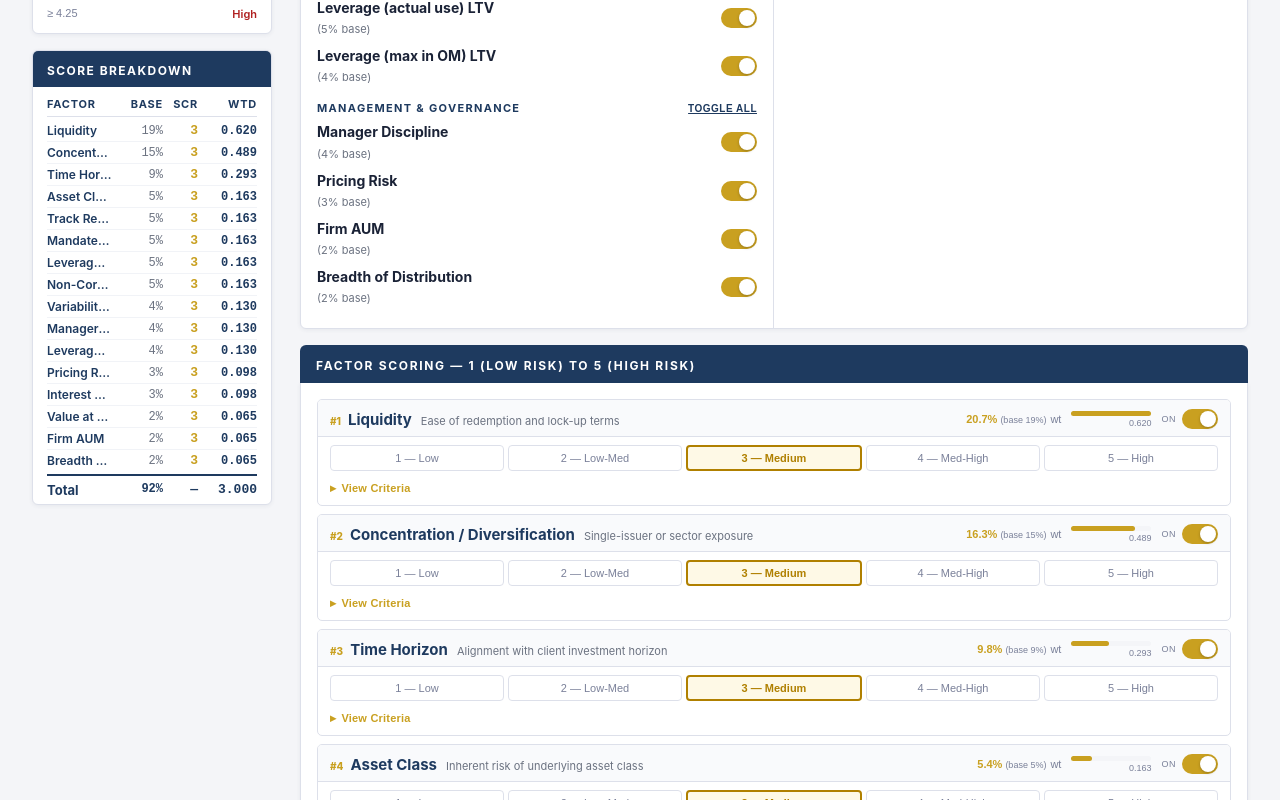
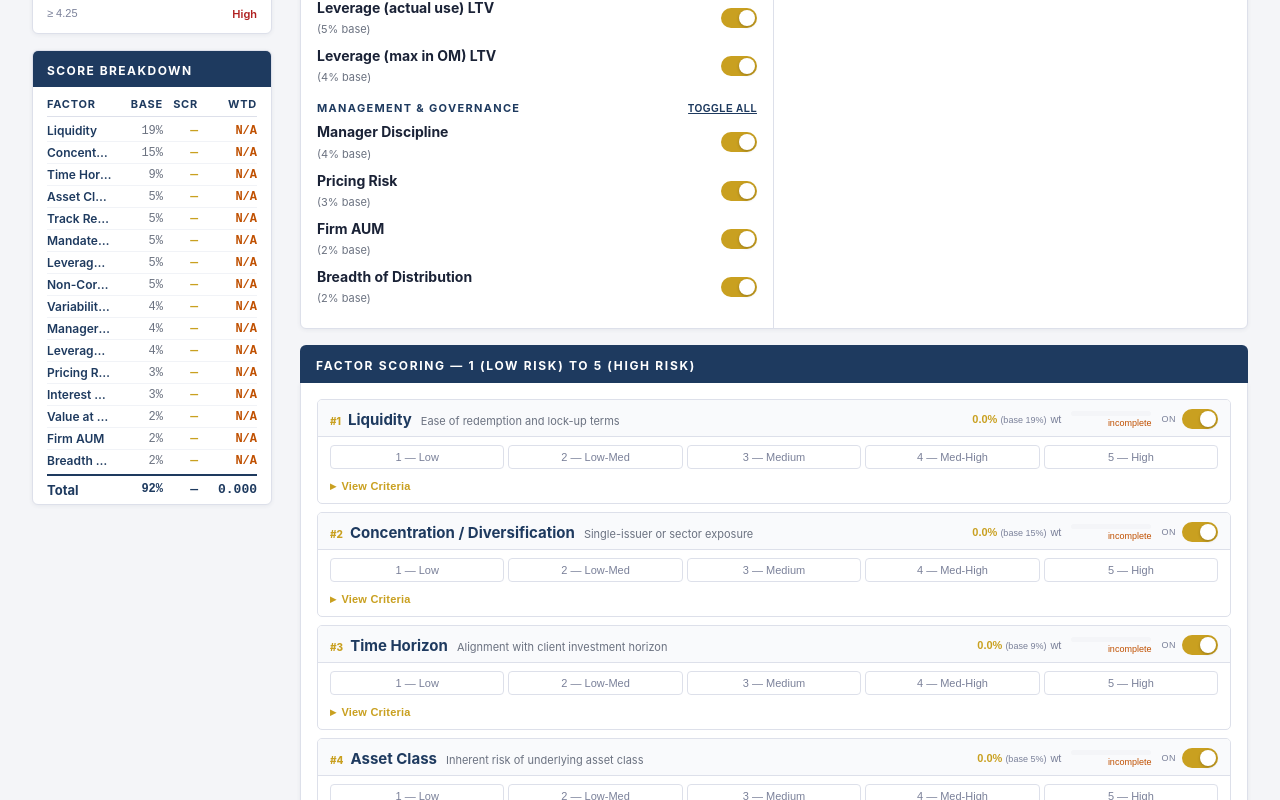
Before and after one commit to zvvkn5vkyb-cell/kyp-dashboard, a React (Vite) app: page / in a window 1280 px wide. Shown: the part 800-1600 px from the top of the page. Built offline with nearby package versions, Linux system fonts and the light colour scheme.

Commit message:
Reset clears scores so meter starts at 0 with no selection

```diff
--- a/src/App.jsx
+++ b/src/App.jsx
@@ -503,7 +503,7 @@ function Toggle({ on, onChange }) {
 }
 
 export default function App() {
-  const [scores,       setScores]      = useState(Object.fromEntries(factors.map(f => [f.name, 3])));
+  const [scores,       setScores]      = useState(Object.fromEntries(factors.map(f => [f.name, null])));
   const [debtScores,   setDebtScores]  = useState(Object.fromEntries(factors.map(f => [f.name, null])));
   const [enabled,      setEnabled]     = useState(Object.fromEntries(factors.map(f => [f.name, true])));
   const [reasons,      setReasons]     = useState(Object.fromEntries(factors.map(f => [f.name, ""])));
@@ -528,7 +528,7 @@ export default function App() {
   };
 
   const handleReset = () => {
-    setScores(Object.fromEntries(factors.map(f => [f.name, 3])));
+    setScores(Object.fromEntries(factors.map(f => [f.name, null])));
     setDebtScores(Object.fromEntries(factors.map(f => [f.name, null])));
     setEnabled(Object.fromEntries(factors.map(f => [f.name, true])));
     setReasons(Object.fromEntries(factors.map(f => [f.name, ""])));
@@ -569,10 +569,11 @@ export default function App() {
     () => factors.filter(f => {
       if (!enabled[f.name]) return false;
       if (isModelExcluded(f.name)) return false;
+      if (scores[f.name] == null) return false;
       if (isHybridSS(f.name) && debtScores[f.name] == null) return false;
       return true;
     }).reduce((s, f) => s + f.weight, 0),
-    [enabled, fundType, debtScores]
+    [enabled, fundType, debtScores, scores]
   );
 
   const contribs = useMemo(() => factors.map(f => {
@@ -580,12 +581,15 @@ export default function App() {
     const modelExcluded = isModelExcluded(f.name);
     const needsDual = isHybridSS(f.name);
     const dScore = debtScores[f.name];
-    const isComplete = !needsDual || dScore != null;
+    const hasScore = scores[f.name] != null;
+    const isComplete = hasScore && (!needsDual || dScore != null);
     const canContribute = isOn && !modelExcluded && isComplete;
 
-    const blendedScore = needsDual && dScore != null
-      ? scores[f.name] * (hybridSplit / 100) + dScore * ((100 - hybridSplit) / 100)
-      : scores[f.name];
+    const blendedScore = !hasScore
+      ? 0
+      : needsDual && dScore != null
+        ? scores[f.name] * (hybridSplit / 100) + dScore * ((100 - hybridSplit) / 100)
+        : scores[f.name];
 
     const effectiveWeight = canContribute && activeWeightSum > 0 ? f.weight / activeWeightSum : 0;
 
@@ -992,7 +996,7 @@ export default function App() {
                           </span>
                         )}
                         <span style={{ fontSize: 13, fontWeight: 700, color: f.isOn ? EQ.gold : EQ.textMuted, textAlign: "right", fontFamily: "monospace" }}>
-                          {f.isOn && f.needsDual ? `E:${f.score}` : f.isOn ? f.score : "—"}
+                          {f.isOn && f.score != null && f.needsDual ? `E:${f.score}` : f.isOn && f.score != null ? f.score : "—"}
                         </span>
                         <span style={{ fontSize: 12, fontWeight: 600, color: f.isOn && !f.isComplete ? "#c05000" : EQ.navy, textAlign: "right", fontFamily: "monospace" }}>
                           {f.isOn && f.isComplete ? f.contrib.toFixed(3) : f.isOn && !f.isComplete ? "N/A" : "—"}
```
